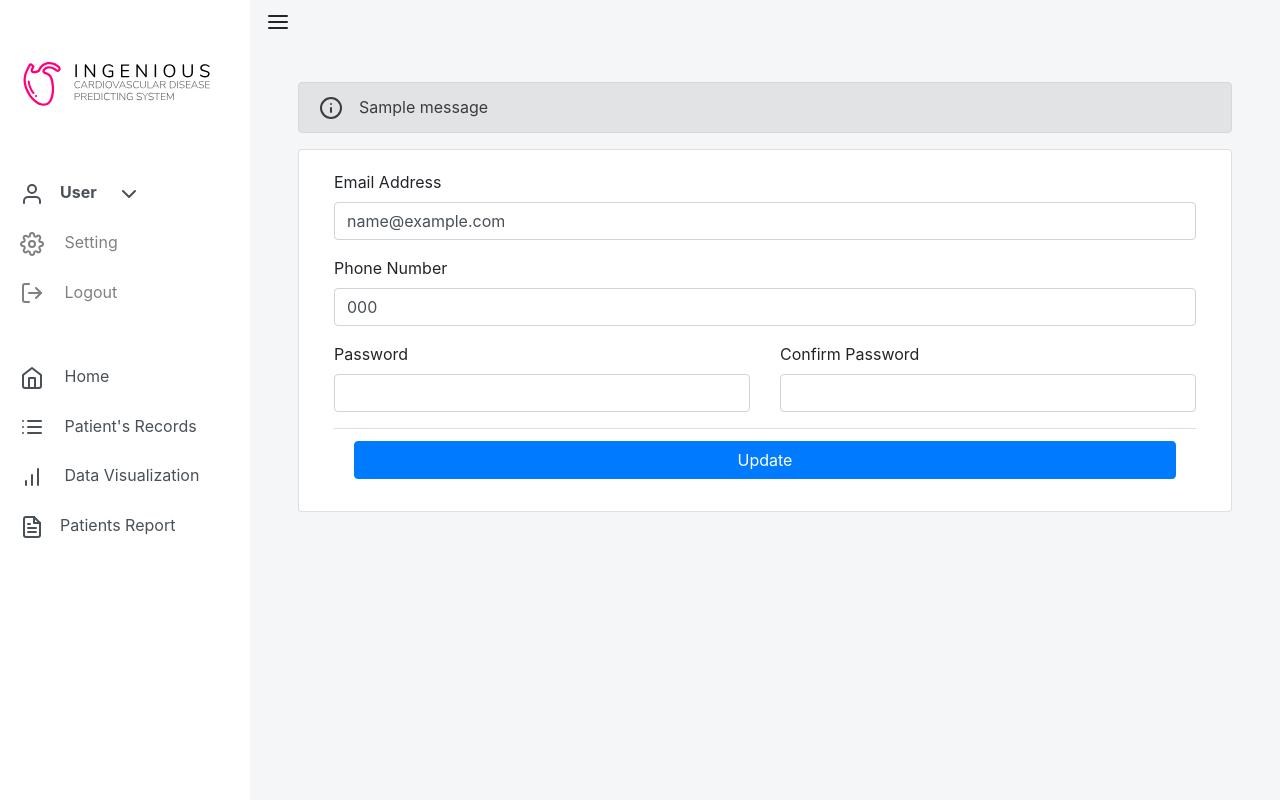
After one commit to danish-danial/FinalYearProject, a Flask app: page /setting/1 in a window 1280 px wide. The commit adds this page. Run offline with Flask 2, Linux system fonts and the light colour scheme; a user stored in the database is signed in; tables that the repository leaves empty hold one stand-in row (values such as "Sample post"); one stand-in notice (Sample message) is shown; parts of the project's set-up code (start-up, migrations or seed data) failed here and were passed over; some libraries are stand-ins or nearby versions.

Commit message:
Fixing Mixing

```diff
--- a/application/models.py
+++ b/application/models.py
@@ -12,6 +12,7 @@ class User(db.Model, UserMixin):
     ic = db.Column(db.String(14))
     email = db.Column(db.String(200), unique = True)
     password = db.Column(db.String(15))
+    hashCode = db.Column(db.String(120))
     phone = db.Column(db.String(15))
     dob = db.Column(db.String(10))
     age = db.Column(db.Integer)
--- a/application/templates/dashboard/patient_record.html
+++ b/application/templates/dashboard/patient_record.html
@@ -26,7 +26,7 @@
   </div>
       <input type="text" name="searchBar" id="searchBar" class="form-control" placeholder="Search Patient Information">
 </div>
-<div class="card">
+<div class="card mb-3">
   <div class="card-header" style="background-color: #FFF;padding: 1.3rem 1.25rem;">
     <span>Patient's Record</span>
     <div class="btn-group float-right">
--- /dev/null
+++ b/application/templates/dashboard/setting.html
@@ -0,0 +1,75 @@
+{% extends 'dashboard/base.html' %} {% block content %}
+ {% with messages = get_flashed_messages() %}
+ {% if messages %}
+ {% for message in messages %}
+<div class="alert alert-secondary" role="alert">
+  <i data-feather="info" class="mr-3"></i>{{ message }}
+</div>
+{% endfor %}
+{% endif %}
+{% endwith %}
+<div class="card mb-3">
+  <div class="card-body">
+    <form
+      action="/setting/{{ user.id }}"
+      method="post"
+      autocomplete="off"
+    >
+      <div class="container">
+        <div class="form-group">
+          <label for="email">Email Address</label>
+          <input
+            type="email"
+            name="email"
+            id=""
+            class="form-control"
+            value="{{ user.email }}"
+            required
+          />
+        </div>
+        <div class="form-group">
+          <label for="phone">Phone Number</label>
+          <input
+            type="number"
+            name="phone"
+            id=""
+            class="form-control"
+            value="{{ user.phone }}"
+            required
+          />
+        </div>
+        <div class="row">
+            <div class="col">
+            <div class="form-group">
+                <label for="password">Password</label>
+                <input
+                    type="password"
+                    name="password"
+                    id=""
+                    class="form-control"
+                    required
+                />
+            </div>
+        </div>
+            <div class="col">
+                <div class="form-group">
+                <label for="password">Confirm Password</label>
+                <input
+                    type="password"
+                    name="confirmpassword"
+                    id=""
+                    class="form-control"
+                    required
+                />
+            </div>
+        </div>
+    </div>
+      <div class="card-footer" style="background-color: #FFF;">
+          <button type="submit" class="btn btn-primary btn-block">
+            Update
+          </button>
+      </div>
+    </form>
+  </div>
+</div>
+{% endblock %}
--- a/application/templates/dashboard/sidebar.html
+++ b/application/templates/dashboard/sidebar.html
@@ -16,7 +16,7 @@
                 <span style="font-weight: bolder;"><i data-feather="user" class="mr-3"></i>{{ current_user.fullname }}
                     <i data-feather="chevron-down" class="ml-3"></i></span></a>
             <div class="expand" id="userOption">
-                <a href="#" class="list-group-item list-group-item-action"><i data-feather="settings" class="mr-3"></i>
+                <a href="{{ url_for('setting', id = current_user.id) }}" class="list-group-item list-group-item-action"><i data-feather="settings" class="mr-3"></i>
                     Setting
                 </a>
                 <a href="{{ url_for('logout') }}" class="list-group-item list-group-item-action"><i
@@ -37,9 +37,8 @@
             class="list-group-item list-group-item-action active" {% endif %}
             class="list-group-item list-group-item-action"><i data-feather="bar-chart" class="mr-3"></i> Data
             Visualization</a>
-        <a href="{{ url_for('summary_report') }}" {% if request.path == '/summary_report' %}
+        <a href="{{ url_for('patients_report') }}" {% if request.path == '/patients_report' %}
             class="list-group-item list-group-item-action active" {% endif %}
-            class="list-group-item list-group-item-action"><i data-feather="file-text" class="mr-3"></i> Summary
-            Report</a>
+            class="list-group-item list-group-item-action"><i data-feather="file-text" class="mr-3"></i>Patients Report</a>
     </div>
 </div>
--- a/application/templates/dashboard/update_patient_record.html
+++ b/application/templates/dashboard/update_patient_record.html
@@ -20,7 +20,7 @@ get_flashed_messages() %} {% if messages %} {% for message in messages %}
 {% endif %}
 <div class="card mb-3">
   <div class="card-header" style="background-color: #fff;">
-    <ul class="nav nav-pills card-header-pills" id="myTab" role="tablist">
+    <ul class="nav nav-pills card-header-pills justify-content-center" id="myTab" role="tablist">
       <li class="nav-item">
         <a
           class="nav-link active"
--- a/application/templates/login.html
+++ b/application/templates/login.html
@@ -30,6 +30,7 @@
                       name="email"
                       id=""
                       class="form-control"
+                      placeholder="test@mail.com"
                       required
                     />
                   </div>
@@ -47,6 +48,7 @@
                       name="password"
                       id=""
                       class="form-control"
+                      placeholder="Password1234"
                       required
                     />
                   </div>
@@ -54,7 +56,9 @@
                 <div class="row">
                   <div class="col">
                     <div class="form-group">
-                      <a href="#" class="btn btn-outline-secondary btn-block"
+                      <a
+                        href="{{ url_for('forgot_password') }}"
+                        class="btn btn-outline-secondary btn-block"
                         >Forgot Password</a
                       >
                     </div>
--- a/application/views.py
+++ b/application/views.py
@@ -1,4 +1,4 @@
-from . import app, db
+from . import app, db, posta
 from .classification_model import classification_model
 from .models import User, Health, PreviousRecord
 
@@ -20,6 +20,8 @@ from flask_login import (
     login_user,
 )
 
+from flask_mail import Mail, Message
+
 from flask_weasyprint import HTML, render_pdf
 
 from io import TextIOWrapper, BytesIO
@@ -31,6 +33,7 @@ import io
 import matplotlib.pyplot as plt
 import numpy
 import pandas
+import random
 import seaborn
 
 breadcrumbs = Breadcrumbs(app)
@@ -42,17 +45,69 @@ def load_user(id):
         return User.query.get(id)
     return None
 
-@app.route("/")
+@app.route("/", methods = ["GET", "POST"])
 def home():
-    return redirect('/login')
-
+  return redirect('/login')
 
 # SECTION Forgot Password | Login | Logout | Register
 
 # SECTION Forgot Password
 @app.route("/forgot_password", methods=['GET', 'POST'])
 def forgot_password():
-   pass
+    if request.method=="POST":
+        mail = request.form['email']
+        check = User.query.filter_by(email = mail).first()
+
+        if check:
+            def get_random_string(length = 24, allowed_chars = 'abcdefghijklmnopqrstuvwxyzABCDEFGHIJKLMNOPQRSTUVWXYZ0123456789'):
+                return ''.join(random.choice(allowed_chars) for i in range(length))
+
+            hashCode = get_random_string()
+            check.hashCode = hashCode
+            db.session.commit()
+            msg = Message('Confirm Password Change', sender = 'berat@github.com', recipients = [mail])
+            msg.body = "Hello,\nWe've received a request to reset your password. If you want to reset your password, click the link below and enter your new password\n http://localhost:5000/" + check.hashCode
+            posta.send(msg)
+            return render_template('forgot_password.html')
+
+    else:
+        return render_template('forgot_password.html')
+
+@app.route("/<string:hashCode>",methods=["GET","POST"])
+def hashcode(hashCode):
+    check = User.query.filter_by(hashCode=hashCode).first()
+    if check:
+        if request.method == 'POST':
+            passw = request.form['passw']
+            cpassw = request.form['cpassw']
+            if passw == cpassw:
+                check.password = passw
+                check.hashCode= None
+                db.session.commit()
+                return redirect(url_for('home'))
+            else:
+                flash('Password and Confirm Password do not match')
+                return '''
+                    <center>
+                    <form method="post">
+                        <input type="password" name="passw" id="passw" placeholder="Password">
+                        <input type="password" name="cpassw" id="cpassw" placeholder="Confirm Password">
+                        <input type="submit" value="Submit">
+                    </form>
+                    </center>
+                '''
+        else:
+            return '''
+                <center>
+                    <form method="post">
+                        <input type="password" name="passw" id="passw" placeholder="Password">
+                        <input type="password" name="cpassw" id="cpassw" placeholder="Confirm Password">
+                        <input type="submit" value="Submit">
+                    </form>
+                </center>
+            '''
+    else:
+        return redirect('/')
 # !SECTION
 
 # SECTION Login
@@ -206,19 +261,19 @@ def patient_record():
     users = User.query.join(Health).filter(User.id == Health.user_id).order_by(User.date_created).all()
     return render_template("/dashboard/patient_record.html", users=users)
 
-@app.route('/print/<int:id>/summary_report.pdf', methods=['GET', 'POST'])
+@app.route('/print/<int:id>/patient_report.pdf', methods=['GET', 'POST'])
 def print_summary_report(id):
     id = User.query.get_or_404(id)
-    html = render_template('dashboard/print_summary_report.html', id = id)
+    html = render_template('dashboard/print_patient_report.html', id = id)
     return render_pdf(HTML(string=html))
 
 @login_required
-@register_breadcrumb(app, '.summary_report', 'Summary Report')
-@app.route('/summary_report')
-def summary_report():
+@register_breadcrumb(app, '.patients_report', 'Patients Report')
+@app.route('/patients_report')
+def patients_report():
     users = User.query.join(PreviousRecord).filter(PreviousRecord.user_id == User.id ).order_by(User.date_created).all()
 
-    return render_template('dashboard/summary_report.html', users = users)
+    return render_template('dashboard/patients_report.html', users = users)
 
 @app.route("/users")
 def users():
@@ -302,6 +357,30 @@ def upload_patient_record():
 
     return render_template('dashboard/patient_record.html', success_csv = 'File Sucessfully Uploaded')
 
+@app.route("/setting/<int:id>", methods = ["GET", "POST"])
+@register_breadcrumb(app, '.setting', 'Setting')
+def setting(id):
+    user = User.query.get_or_404(id)
+
+    if request.method == "POST":
+        user.email = request.form["email"]
+        user.phone = request.form["phone"]
+        user.password = request.form["password"]
+        repassword = request.form["confirmpassword"]
+
+        if repassword == user.password:
+            try:
+                db.session.commit()
+            except:
+                return render_template('dashboard/setting.html', error = "Something Wrong. Please Try Again.")
+
+            flash("Successfully Update  Information")
+            return redirect(url_for('setting', id = id))
+        else:
+            flash("Password and Confirm Password do not match")
+            return redirect(url_for('setting', id = id))
+
+    return render_template("dashboard/setting.html", user=user)
 # !SECTION
 
 # SECTION Prediction
```
Also changed, not shown: application/__init__.py (+8 -0 lines), application/templates/forgot_password.html (+2 -41 lines), application/templates/dashboard/patients_report.html (renamed from application/templates/dashboard/summary_report.html), application/templates/dashboard/print_patient_report.html (renamed from application/templates/dashboard/print_summary_report.html), 2 other files.
